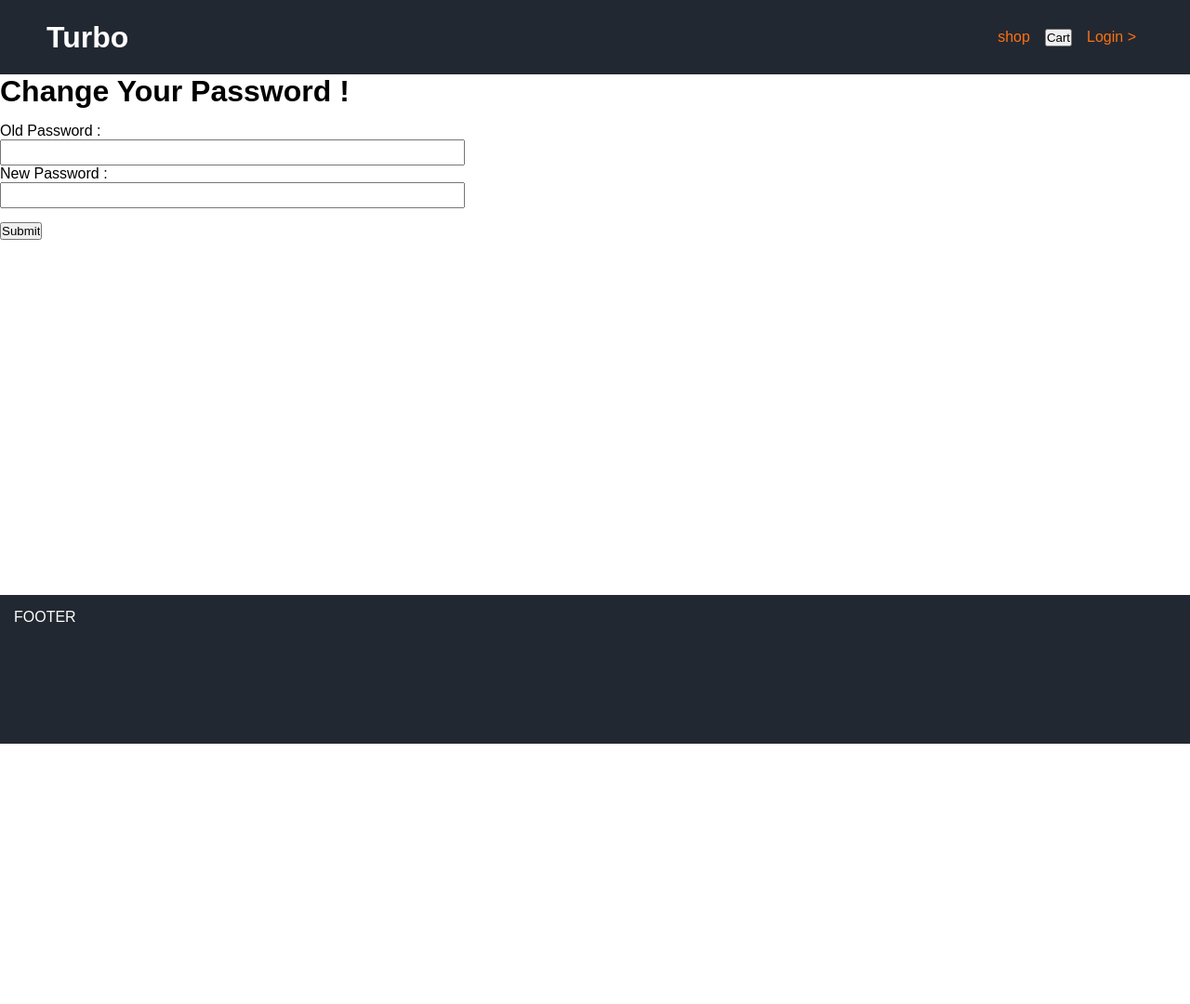
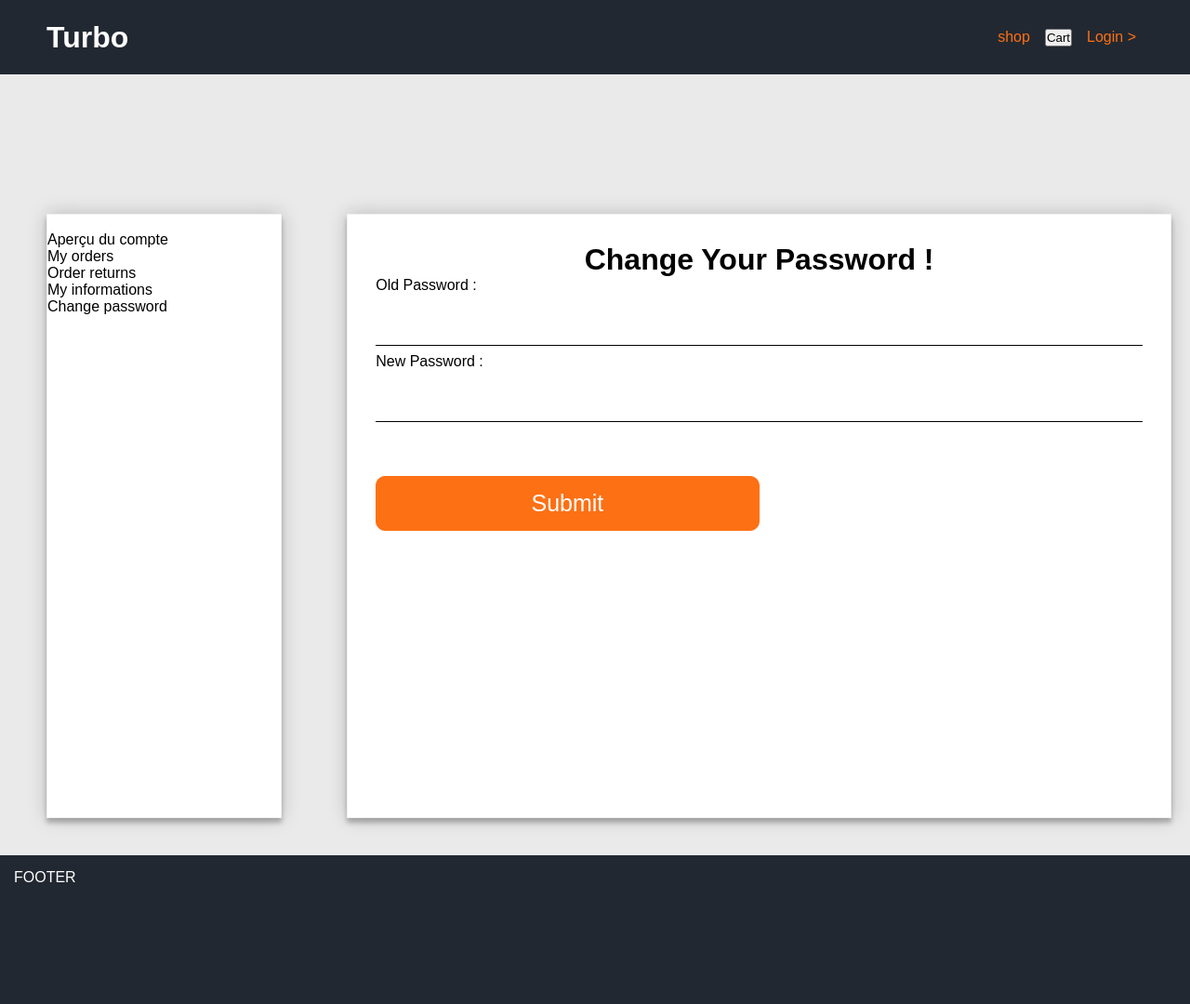
Before and after one commit to 4b0d3/Turbo, a PHP site: the page made by views/userPass.html.twig in a window 1280 px wide. Shown: the whole page at 93% size. Before the commit the page ends 800 px from the top, so only its background shows below. Run offline with PHP 8.4, Linux system fonts and the light colour scheme; the template is opened without the code that fills it, so the values that code supplies are empty; some libraries are stand-ins or nearby versions.

Commit message:
Fix password change + disconnect + start design for profil

```diff
--- a/public/css/global.css
+++ b/public/css/global.css
@@ -10,7 +10,7 @@
 
 body {
     min-height: 100vh;
-    padding-bottom: 20vh;
+    padding-bottom: 25vh;
     position: relative;
 }
 
--- a/public/css/userPass.css
+++ b/public/css/userPass.css
@@ -1,15 +1,91 @@
-main {
-    min-height: 70vh;
+body{
+    background-color: #EAEAEA;
 }
 
-div.input-box {
-    margin: 15px 0;
+main {
+    height: 100vh;
     display: flex;
-    flex-flow: column nowrap;
+    justify-content: center;
+    padding-top: 150px;
+    position: relative;
+    background-color: #EAEAEA;
 }
 
-div.input-box > input {
-    max-width: 500px;
-    padding: 3px;
-    font-size: 1rem;
+
+form {
+    width:70%;
+    padding: 30px;
+    border: 1px solid #f1f1f1;
+    background: #fff;
+    box-shadow: 0 0 20px 0 rgba(0, 0, 0, 0.2), 0 5px 5px 0 rgba(0, 0, 0, 0.24);
+    margin-right: 20px;
+    margin-left: 50px;
 }
+
+
+
+input[type=text], input[type=password] {
+    width: 100%;
+    font-size: 20px;
+    padding: 12px 20px;
+    margin: 8px 0;
+    display: inline-block;
+    border: none;
+    border-bottom: 1px solid black;
+    box-sizing: border-box;
+}
+
+input[type=submit] {
+    font-size: 25px;
+    background-color: #FD7014;
+    color: white;
+    padding: 14px 20px;
+    margin-top: 50px;
+    margin-bottom: 50px;
+    border: 1px solid #FD7014;
+    cursor: pointer;
+    width: 50%;
+    border-radius: 10px;
+    transition: color 0.3s ease-in-out;
+}
+
+input[type=submit]:hover {
+    background-color: white;
+    font-size: 25px;
+    color: #FD7014;
+    border: 1px solid #FD7014;
+
+}
+
+.menu{
+    border: 1px solid #f1f1f1;
+    background: #fff;
+    box-shadow: 0 0 20px 0 rgba(0, 0, 0, 0.2), 0 5px 5px 0 rgba(0, 0, 0, 0.24);
+    width: 20%;
+    /* border: 2px solid yellow; */
+    text-align: left;
+
+}
+.menu:first-child {
+    margin-right: 20px;
+    margin-left: 50px;
+}
+
+.elementMenu {
+    color: black;
+    text-decoration: none;
+
+
+}
+
+.Success {
+    color: green;
+}
+
+.Error {
+    color: red;
+}
+
+.Hello {
+    font-size: 30px;
+}
--- a/public/index.php
+++ b/public/index.php
@@ -5,7 +5,7 @@ include("../vendor/autoload.php");
 use App\Router\Router;
 
 
-define('HOST', "TODO");
+define('HOST', "/Turbo/public/");
 define('STYLESHEETS', HOST . "css/");
 define('JAVASCRIPTS', HOST . "javascript/");
 define('UPLOADS', HOST . "uploads/");
@@ -27,5 +27,5 @@ $router
     ->get("/[a:lang]/shop", "Shop@get")
     ->get("/[a:lang]/user/[i:id]/password", "UserPass@get")
     ->post("/[a:lang]/user/[i:id]/password", "UserPass@post")
-    ->get("/test", "Test@get")
+    ->get("/disconnect", "Disconnect@get")
     ->run($route);
--- a/src/Controllers/TestController.php
+++ b/src/Controllers/DisconnectController.php
@@ -7,7 +7,7 @@ use App\Entity\User;
 use App\Models\Scooters;
 use App\Models\Users;
 
-class TestController extends BaseController {
+class DisconnectController extends BaseController {
     public function get() {
         $db = new Database();
 
--- a/src/Router/Router.php
+++ b/src/Router/Router.php
@@ -31,7 +31,7 @@ class Router {
     {
 
         $match = $this->router->match($route);
-        dump($match);
+
         if($match !== false && isset($match['target'])) {
             $controllerName = "\\App\\Controllers\\" . explode("@", $match['target'])[0] . "Controller";
             $action = explode("@", $match['target'])[1];
--- a/views/includes/header.html.twig
+++ b/views/includes/header.html.twig
@@ -22,7 +22,7 @@
                     <li><a href="{{ BASEURL }}shop">shop</a></li>
                     <li><button>Cart</button></li>
                     {% if header.navs is defined %}
-                    <li><a href="{{ HOST }}test">disconnect</a></li>
+                    <li><a href="{{ HOST }}disconnect">disconnect</a></li>
                         {% for nav in header.navs %}
                             <li><a href="{{ nav.href }}">{{ nav.name }}</a></li>
                         {% endfor %}
--- a/views/userPass.html.twig
+++ b/views/userPass.html.twig
@@ -6,18 +6,31 @@
 
 {% block content %}
     <main>
+
+        <div class="menu">
+            {% if success.username is defined %}<p class="Hello">Hello,<br>{{ success.username }}</p>{% endif %}
+            <br>
+            <a href="TODO" class="elementMenu">Aperçu du compte</a><br>
+            <a href="TODO" class="elementMenu">My orders</a><br>
+            <a href="TODO" class="elementMenu">Order returns</a><br>
+            <a href="TODO" class="elementMenu">My informations</a><br>
+            <a href="TODO" class="elementMenu">Change password</a>
+        </div>
+
             <form action="{{ HERE }}" method="post">
-            <h1>Change Your Password !</h1>
+                <h1 style="text-align: center;">Change Your Password !</h1>
                 <div class="input-box">
                     <label for="password">Old Password :</label>
                     <input type="password" name="password" id="password" value="{{ form.password ?? '' }}">
                     <label for="confirmEmail">New Password :</label>
                     <input type="password" name="newpassword">
-                {% if error.message is defined %}<p class="inputError">{{ error.message }}</p>{% endif %}
+                    {% if error.message is defined %}<p class="Error">{{ error.message }}</p>{% endif %}
+                    {% if success.message is defined %}<p class="Success">{{ success.message }}</p>{% endif %}
                 </div>
 
                 <input type="submit">
-            {% if success.message is defined %}<p class="inputError">{{ success.message }}</p>{% endif %}
+
             </form>
+
     </main>
 {% endblock content %}
```
Also changed, not shown: src/Controllers/UserPassController.php (+14 -2 lines), public/.htaccess. Lines whose indentation alone changed are shown as unchanged.
